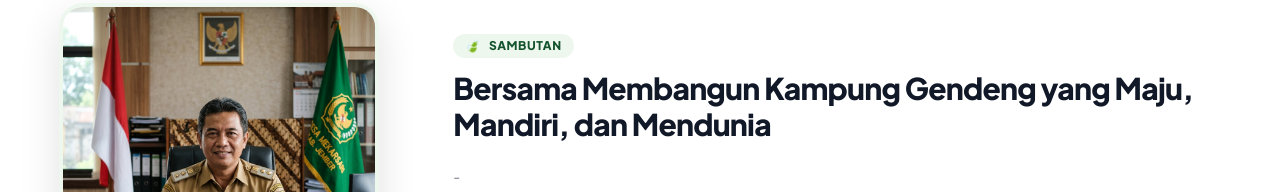
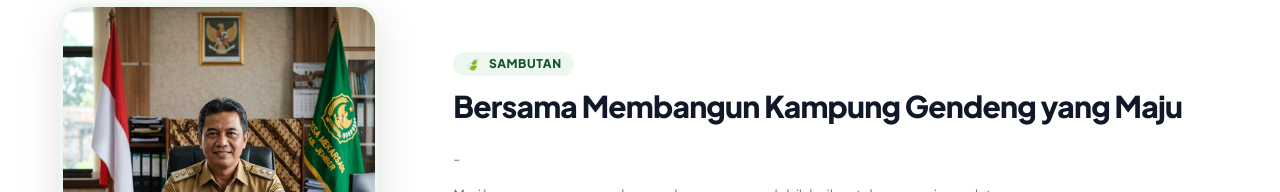
Before and after one commit to adminwebsitegendeng-afk/website-desa-gendeng, a Next.js app: page / in a window 1280 px wide. Shown: the part 738-930 px from the top of the page. Built offline with nearby package versions, Linux system fonts and the light colour scheme; no server answers; the database is empty.

Commit message:
feat: make sambutan headline editable

```diff
--- a/app/admin/profil/page.tsx
+++ b/app/admin/profil/page.tsx
@@ -69,6 +69,16 @@ export default function AdminProfilPage() {
                 className="w-full px-4 py-2.5 rounded-2xl border border-gray-200 text-sm font-medium focus:outline-none focus:border-primary"
               />
             </div>
+          </div>
+          <div>
+            <label className="block text-xs font-extrabold uppercase text-dark mb-1">Judul Utama Sambutan</label>
+            <textarea
+              rows={2}
+              value={form.greetingHeadline}
+              onChange={(e) => setForm({ ...form, greetingHeadline: e.target.value })}
+              className="w-full px-4 py-2.5 rounded-2xl border border-gray-200 text-sm font-medium focus:outline-none focus:border-primary"
+              placeholder="Bersama Membangun Kampung Gendeng yang Maju, Mandiri, dan Mendunia"
+            />
           </div>
           <div>
             <label className="block text-xs font-extrabold uppercase text-dark mb-1">Foto Pimpinan</label>
--- a/app/page.tsx
+++ b/app/page.tsx
@@ -131,7 +131,7 @@ export default function Home() {
                 <span>{profil?.greetingTitle || tr(t.home.greetTitle, lang)}</span>
               </div>
               <h2 className="text-2xl sm:text-3xl font-extrabold text-dark tracking-tight leading-tight">
-                {tr(t.home.greetHeadline, lang)}
+                {profil?.greetingHeadline || tr(t.home.greetHeadline, lang)}
               </h2>
               <div className="text-medium text-xs sm:text-sm leading-relaxed mt-4 sm:mt-6 space-y-3 sm:space-y-4">
                 <p>{profil?.greetingMessage || tr(t.home.greetBody1, lang)}</p>
--- a/lib/admin/services/adminService.ts
+++ b/lib/admin/services/adminService.ts
@@ -61,6 +61,7 @@ export async function getProfilData(): Promise<ProfilRecord> {
       greetingTitle: "Sambutan",
       greetingName: "-",
       greetingRole: "-",
+      greetingHeadline: "Bersama Membangun Kampung Gendeng yang Maju",
       greetingMessage: "-",
       greetingImage: "",
       historyText: "-",
--- a/lib/admin/types.ts
+++ b/lib/admin/types.ts
@@ -11,6 +11,7 @@ export interface ProfilData {
   greetingTitle: string;
   greetingName: string;
   greetingRole: string;
+  greetingHeadline: string;
   greetingMessage: string;
   greetingImage: string;
   historyText: string;
--- a/lib/db.ts
+++ b/lib/db.ts
@@ -58,6 +58,7 @@ export interface ProfilRecord {
   greetingTitle: string;
   greetingName: string;
   greetingRole: string;
+  greetingHeadline: string;
   greetingMessage: string;
   greetingImage: string;
   historyText: string;
@@ -202,6 +203,7 @@ const initialProfil: ProfilRecord = {
   greetingTitle: "Sambutan Ketua RW / Tokoh Masyarakat",
   greetingName: "Bpk. Heru Prasetyo",
   greetingRole: "Ketua RW 05 Kampung Gendeng",
+  greetingHeadline: "Bersama Membangun Kampung Gendeng yang Maju, Mandiri, dan Mendunia",
   greetingMessage: "Website ini hadir sebagai media informasi resmi Kampung Gendeng untuk masyarakat, sekaligus jendela dunia untuk mengenal potensi, budaya, dan perkembangan kampung kami.",
   greetingImage: "/images/kades_portrait.png",
   historyText: "Desa Gendeng terbentuk secara administratif dari penggabungan wilayah pemukiman asri di Kecamatan Gondokusuman, Yogyakarta.",
```
